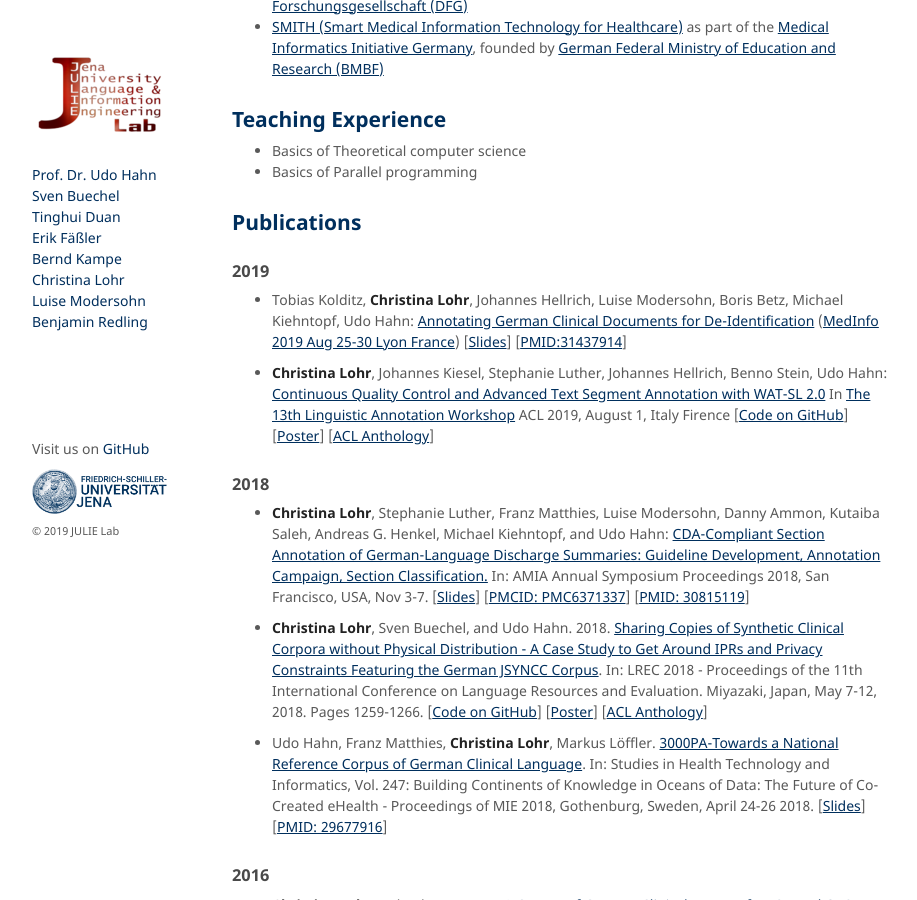
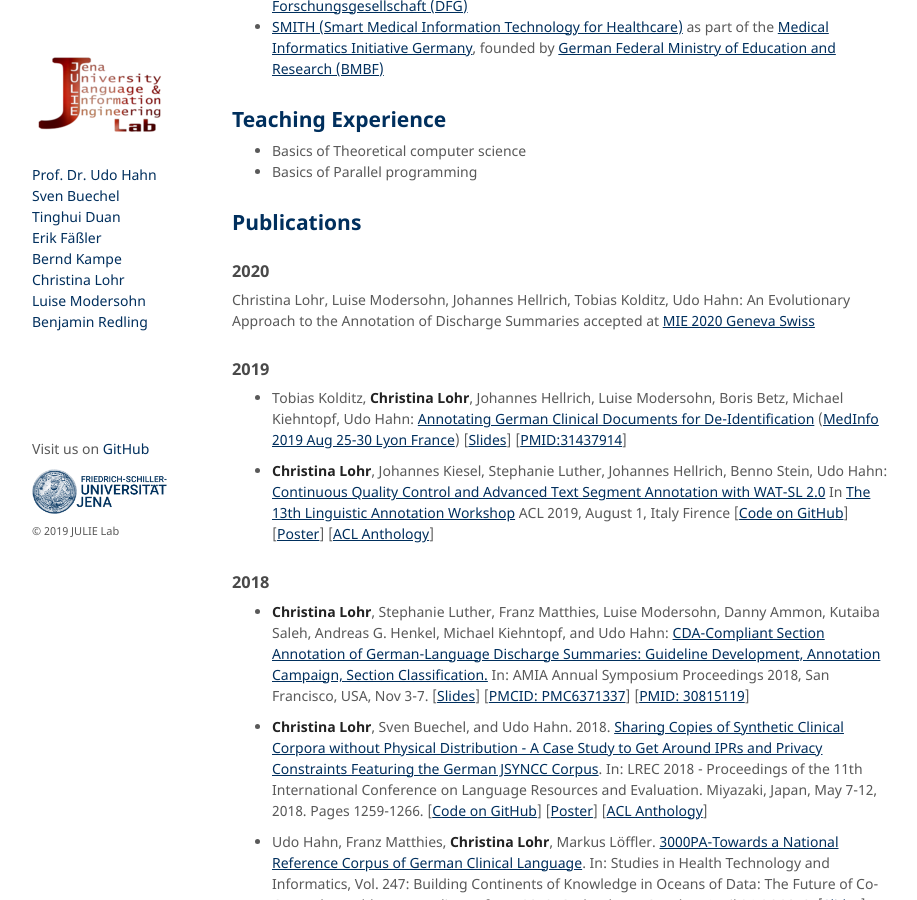
Before and after one commit to JULIELab/JULIELab.github.io, a Jekyll site: the page built from Staff/Lohr/index.md, in a window 1280 px wide and 900 px high, scrolled down 702 px. Shown: the whole window, without its empty margins (178-1095 px from the left). Built offline with Jekyll 4.4.1, drawn with Linux system fonts in a browser that asks for light colours; our own code applies the rules of GitHub Pages for plain Markdown files.

Commit message:
Update index.md
update mie note

```diff
--- a/Staff/Lohr/index.md
+++ b/Staff/Lohr/index.md
@@ -28,6 +28,10 @@
 * Basics of Parallel programming
 
 ## Publications
+
+### 2020
+
+Christina Lohr, Luise Modersohn, Johannes Hellrich, Tobias Kolditz, Udo Hahn: An Evolutionary Approach to the Annotation of Discharge Summaries accepted at [MIE 2020 Geneva Swiss](http://mie2020.org)
 
 ### 2019
 
```
